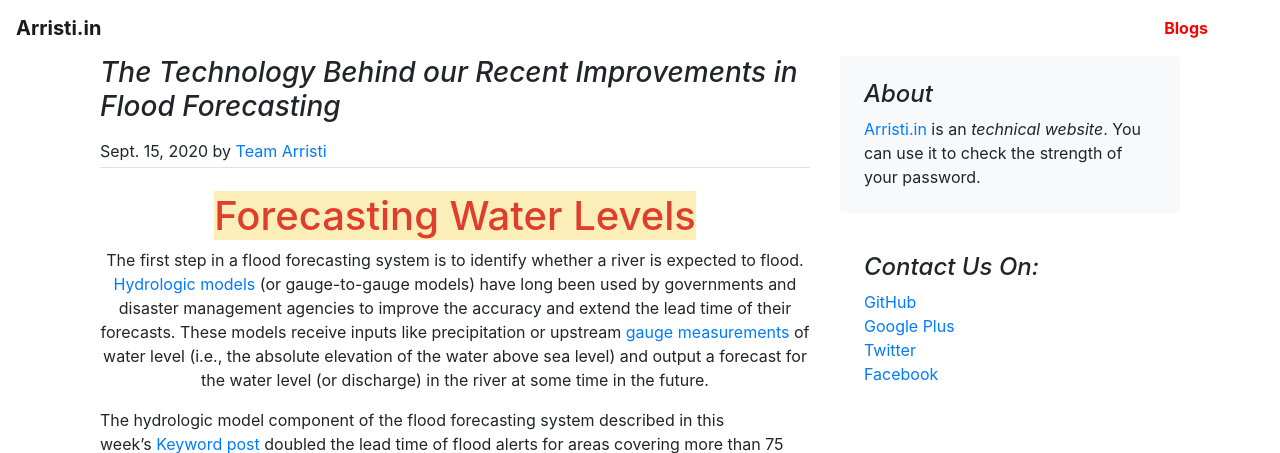
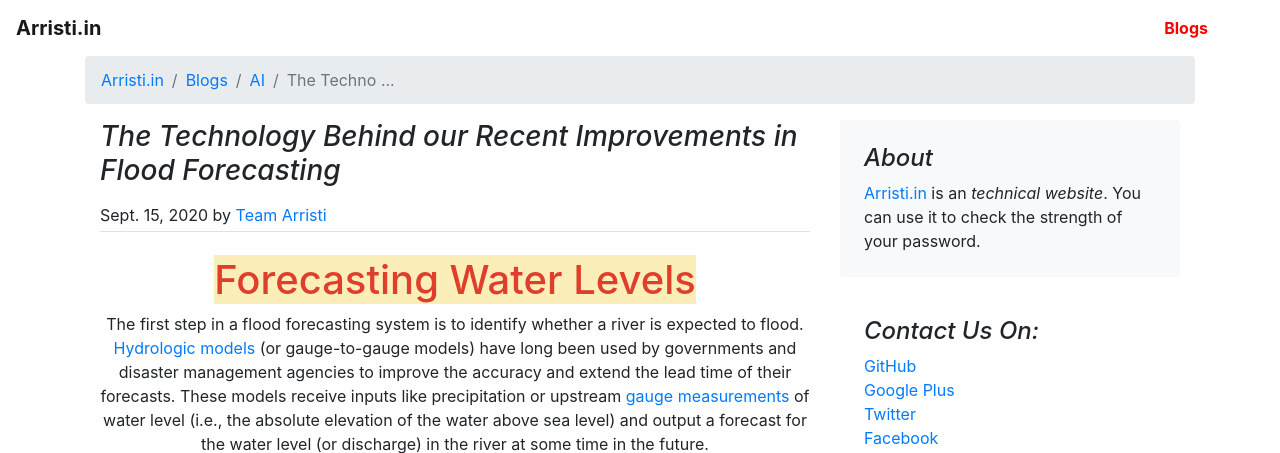
Before and after one commit to Mr-Whitehat/arristi, a Django app: page /blog/blogpost/5 in a window 1280 px wide. Shown: the top 453 px of the page. Run offline with Django 3.2, Linux system fonts and the light colour scheme; data comes from the database, SQL or seed files in the repository; some libraries are stand-ins or nearby versions.

Commit message:
18:06 17September2020

```diff
--- a/blog/templates/blog/blogpost.html
+++ b/blog/templates/blog/blogpost.html
@@ -6,6 +6,16 @@
 {% block css %}{% endblock %}
 {% block body %}
 <div class="container">
+
+    <nav aria-label="breadcrumb">
+        <ol class="breadcrumb">
+            <li class="breadcrumb-item"><a href="/">Arristi.in</a></li>
+            <li class="breadcrumb-item"><a href="/blog">Blogs</a></li>
+            <li class="breadcrumb-item"><a href="/blog/{{link}}">{{bCrumb}}</a></li>
+            <li class="breadcrumb-item active" aria-current="page">{{title|slice:10}} ...</li>
+        </ol>
+    </nav>
+
     <main role="main" class="container">
         <div class="row">
             <div class="col-md-8 blog-main">
--- a/blog/templates/blog/index.html
+++ b/blog/templates/blog/index.html
@@ -11,8 +11,7 @@
     <nav aria-label="breadcrumb">
         <ol class="breadcrumb">
             <li class="breadcrumb-item"><a href="/">Arristi.in</a></li>
-            <li class="breadcrumb-item"><a href="/blog">Blogs</a></li>
-<!--            <li class="breadcrumb-item active" aria-current="page">Data</li>-->
+            <li class="breadcrumb-item active" aria-current="page">Blogs</li>
         </ol>
     </nav>
 
--- a/blog/views.py
+++ b/blog/views.py
@@ -20,7 +20,15 @@ def ethical(request):
 
 def blogpost(request,id):
     post = Blogpost.objects.filter(post_id=id)[0]
-    return render(request, 'blog/blogpost.html',{'post': post})
+    title = post.title;
+    print(title)
+    if post.category == 'cs':
+        link = 'ethical'
+        bCrumb = 'Ethical Hacking'
+    elif post.category == 'ai':
+        link = 'ai'
+        bCrumb = 'AI'
+    return render(request, 'blog/blogpost.html',{'post': post, 'bCrumb': bCrumb, 'link': link, 'title': title})
 
 # def index(request):
 #     post = Blogpost.objects.all()
```
Also changed, not shown: blog/templates/blog/ai.html (+8 -0 lines), blog/templates/blog/ethical.html (+7 -0 lines), home/templates/index.html (+1 -26 lines), 1 other file.
